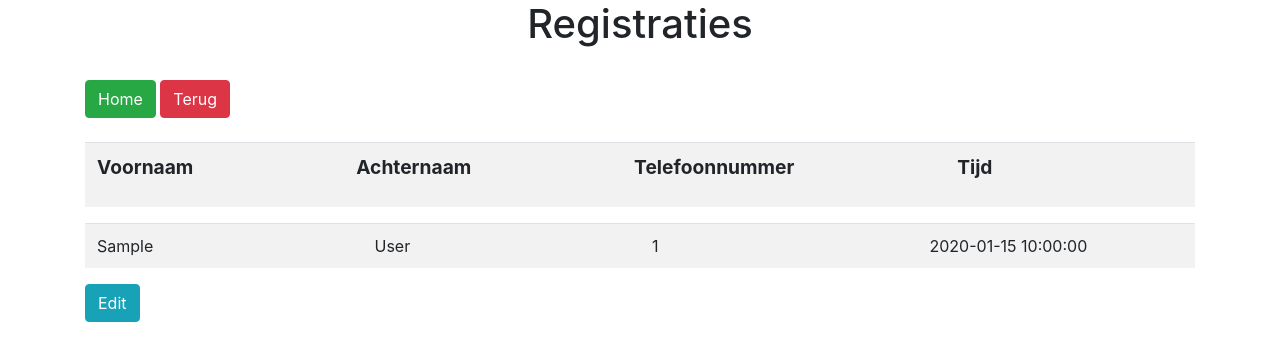
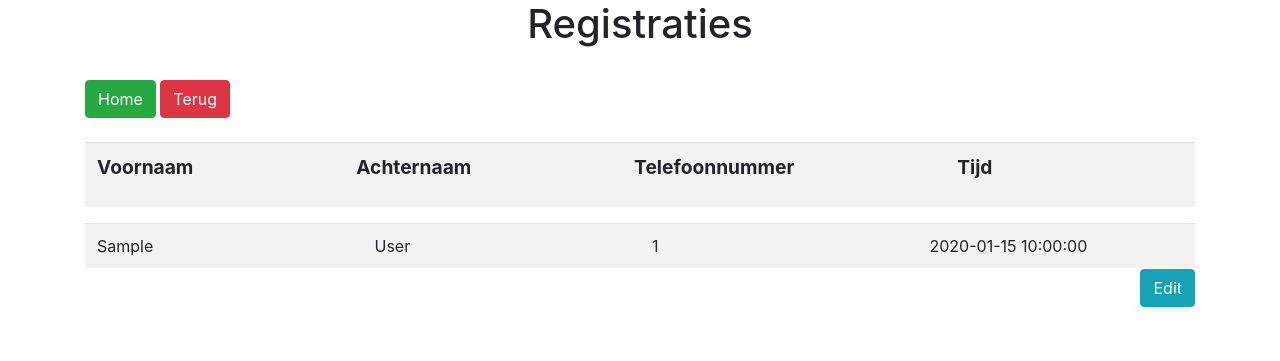
Before and after one commit to DutchOffensive/project9, a PHP site: page /bachstraat.php in a window 1280 px wide. Shown: the top 361 px of the page. Run offline with PHP 8.4, Linux system fonts and the light colour scheme; the visitor is signed in with stand-in values (Sample User, id 1); tables that the repository leaves empty hold one stand-in row (values such as "Sample post").

```diff
--- a/bachstraat.php
+++ b/bachstraat.php
@@ -59,7 +59,7 @@ while($row = mysqli_fetch_assoc($query)){
     echo "<td scope='col'>" . $array["firstname"] . "</td>" . "<td scope='col'>" . $array["lastname"] . "</td>" . "<td scope='col'>" . $array["phone"] . "</td>" . "<td scope='col'>" . $array["timestamp"] . "</td>";
     echo "</tbody>";
     echo "</table>";
-    echo "<a href='details.php?id=" . $id . "'" . ">" . "<button class='btn btn-info' type='button' title='Edit'>" . 'Edit' . "</button>" . "</a>";
+    echo "<a href='details.php?id=" . $id . "'" . ">" . "<button class='btn btn-info knop' type='button' title='Edit'>" . 'Edit' . "</button>" . "</a>";
     echo "</div>";
   }
 ?>
--- a/index.php
+++ b/index.php
@@ -5,7 +5,10 @@
     </head>
     <body>
     <div class="text-center container-lg container-xs">
-        <h1>ROC Rivor</h1><br>
+        <h1>Welkom bij ROC Rivor</h1><br>
+        <div class="container-lg container-xs">
+            <img src="download.png" style="height: 250px; width: 250px;" class="col-lg-4">
+        </div>
             <a class="gast" href="gasten.php"><button style="height: 500px; width: 500px; font-size: 50px;" class="btn btn-primary col-lg-4">Gast Registreren</button></a>
             <a class="login" href="login.php"><button style="height: 500px; width: 500px; font-size: 50px;" class="btn btn-success col-lg-4">Admin login</button></a>
         </div>
--- a/login.php
+++ b/login.php
@@ -15,9 +15,7 @@ if(isset($_SESSION["loggedin"]) && $_SESSION["loggedin"] === true){
 
 }
 
-
 // Include config file
-
 
 // Define variables and initialize with empty values
 $email = $wachtwoord = "";
--- a/style.css
+++ b/style.css
@@ -32,3 +32,8 @@ td{
     font-size: larger;
     font-weight: bold;
 }
+.knop{
+    position: relative;
+    float: right;
+    margin-top: -15px;
+}
```
Also changed, not shown: details.php (+15 -2 lines), download.png (added).
